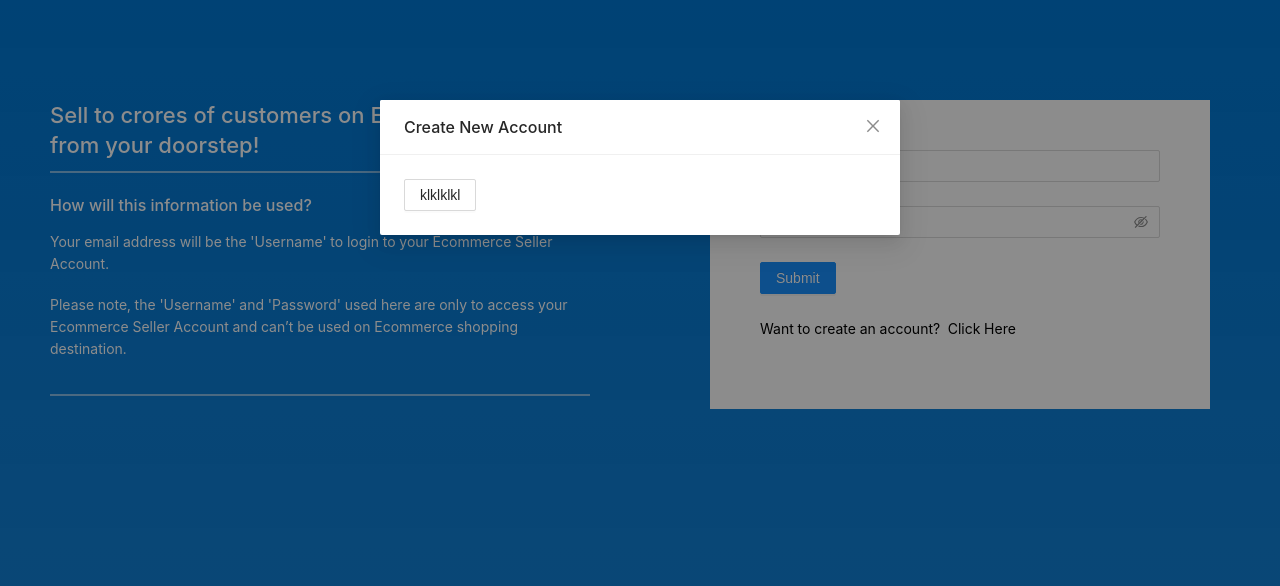
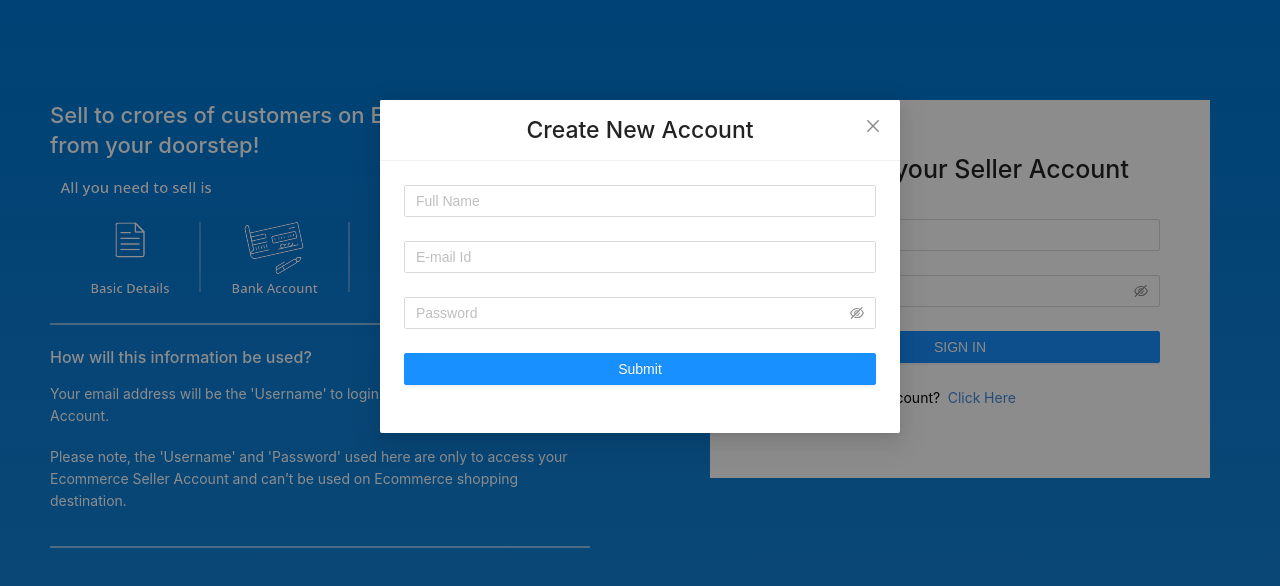
Before and after one commit to rupam999/E-commerce-PWA-Seller, a React (Create React App) app: page / in a window 1280 px wide. Both pictures are taken after a click on the element "Click Here". Shown: the top 586 px of the page. Built offline with nearby package versions, Linux system fonts and the light colour scheme.

Commit message:
Desktop login screen and new account style added

```diff
--- a/src/App.tsx
+++ b/src/App.tsx
@@ -8,6 +8,7 @@ import { Login } from './Screens/Mobile/SignInFlow';
 import { MainNavigation } from './Screens/Mobile/Navigation';
 import { DesktopLogin } from './Screens/Desktop/SignInFlow';
 import { DesktopSellerDashboard } from './Screens/Desktop/Content';
+import AddItem from './Screens/Desktop/Routes/AddItem';
 
 const App = () => {
   const {width} = WindowDimensions();
@@ -18,6 +19,7 @@ const App = () => {
           <Route exact path="/" component={DesktopLogin} />
           <Route exact path="/desktopLogin" component={DesktopLogin} />
           <Route exact path="/seller" component={DesktopSellerDashboard} />
+          <Route path="/add" component={AddItem} />
         </Router>
       </StoreProvider>
     );
--- /dev/null
+++ b/src/Screens/Desktop/Routes/AddItem.tsx
@@ -0,0 +1,13 @@
+import React from 'react';
+import { BrowserRouter as Router, Route } from 'react-router-dom';
+
+const AddItem = () => {
+    return(
+        <Router>
+            <Route exact path="/add" component={null} />
+            <Route exact path="/add/electronics" component={null} />
+        </Router>
+    );
+}
+
+export default AddItem;
--- a/src/Screens/Desktop/SignInFlow/DesktopLogin.tsx
+++ b/src/Screens/Desktop/SignInFlow/DesktopLogin.tsx
@@ -1,50 +1,26 @@
 import React, {useState} from 'react';
 import { Row, Col, Form, Input, Button, Modal  } from 'antd';
-import { BankOutlined, FileTextOutlined, BookOutlined } from '@ant-design/icons';
 import { useHistory } from 'react-router-dom';
+import DesktopCreateAccountForm from './components/DesktopCreateAccountForm';
+import IMG from '../../../assets/Desktop3Image.png';
 import './css/DesktopLoginStyle.css';
 
+export const DesktopLogin = () => {
+    const history = useHistory();
+    const [createAccountModal, setCreateAccountModal] = useState(false);
 
-export const DesktopLogin = () => {
-    const [isModalVisible, setIsModalVisible] = useState(false);
-    const [modal, contextHolder] = Modal.useModal();
-
-    const history = useHistory();
-
-    const showModal = () => {
-        setIsModalVisible(true);
+    const showCreateAccountModal = () => {
+        setCreateAccountModal(true);
     };
 
-    const handleOk = () => {
-        setIsModalVisible(false);
-    };
-
-    const handleCancel = () => {
-        setIsModalVisible(false);
-    };
-
-    const onFinish = (values: any) => {
+    const onFinishLogin = (values: any) => {
         console.log('Success:', values);
         history.push("/seller");
     };
 
-    const onFinishFailed = (errorInfo: any) => {
+    const onFinishFailedLogin = (errorInfo: any) => {
         console.log('Failed:', errorInfo);
     };
-
-    function info() {
-        Modal.info({
-          title: 'This is a notification message',
-          content: (
-            <div>
-              <p>some messages...some messages...</p>
-              <p>some messages...some messages...</p>
-            </div>
-          ),
-          onOk() {},
-        });
-    }
-
 
     return (
         <div className="desktopLoginScreen">
@@ -53,6 +29,7 @@ export const DesktopLogin = () => {
                     <div className="loginContent">
                         <h3>Sell to crores of customers on Ecommerce, right from your doorstep!</h3>
                         <div className="loginFaq">
+                            <img src={IMG} style={{marginBottom: 10}} />
                             <div className="border"></div>
                             <div className="loginFaqContent">
                                 <h4>How will this information be used?</h4>
@@ -68,45 +45,52 @@ export const DesktopLogin = () => {
                 </Col>
                 <Col span={12} className="loginForm">
                     <div>
+                        <h3>Login to your Seller Account</h3>
                         <Form
-                            name="basic"
-                            initialValues={{  }}
-                            onFinish={onFinish}
-                            onFinishFailed={onFinishFailed}
+                            onFinish={onFinishLogin}
+                            onFinishFailed={onFinishFailedLogin}
                             >
                             <Form.Item
-                                name="username"
-                                rules={[{ required: true, message: 'Please input your username!' }]}
+                                name="email"
+                                rules={[{ required: true, message: 'Please input your E-mail!' }]}
                             >
-                                <Input />
+                                <Input
+                                    type="email"
+                                    placeholder="E-mail Id"
+                                />
                             </Form.Item>
 
                             <Form.Item
                                 name="password"
                                 rules={[{ required: true, message: 'Please input your password!' }]}
                             >
-                                <Input.Password />
+                                <Input.Password
+                                    placeholder="Password"
+                                />
                             </Form.Item>
 
                             <Form.Item>
-                                <Button type="primary" htmlType="submit">
-                                Submit
+                                <Button
+                                    type="primary"
+                                    htmlType="submit"
+                                    className="desktopLoginBtn"
+                                    >
+                                    SIGN IN
                                 </Button>
                             </Form.Item>
                         </Form>
-                        <p>
+                        <p className="createAccountQuestion">
                             Want to create an account? &nbsp;
-                            <span onClick={showModal}>Click Here</span>
+                            <span onClick={showCreateAccountModal}>Click Here</span>
                         </p>
                     </div>
                 </Col>
             </Row>
-            <Modal title="Create New Account" footer={false} visible={isModalVisible} onOk={handleOk} onCancel={handleCancel}>
-                <Button onClick={() => {
-                    setIsModalVisible(false)
-                    info()
-          }}>klklklkl</Button>
-            </Modal>
+            {/* Create New Account */}
+            <DesktopCreateAccountForm
+                createAccountModal={createAccountModal}
+                setCreateAccountModal={setCreateAccountModal}
+            />
         </div>
     );
 }
--- /dev/null
+++ b/src/Screens/Desktop/SignInFlow/components/DesktopCreateAccountForm.tsx
@@ -0,0 +1,86 @@
+import React from 'react';
+import { Form, Input, Button, Modal  } from 'antd';
+import './css/DesktopCreateAccountFormStyle.css';
+
+const DesktopCreateAccountForm = (props) => {
+    const {createAccountModal, setCreateAccountModal} = props;
+
+    const showInformation = () => {
+        Modal.info({
+          title: 'Message',
+          content: (
+            <div className="desktopAccountCreationMessage">
+              <p>Your details has been submitted successfully!</p>
+              <p>Your account will be activated after 24Hrs.</p>
+            </div>
+          ),
+          onOk() {},
+        });
+    }
+
+    const onFinish = (values: any) => {
+        console.log('Success:', values);
+        setCreateAccountModal(!createAccountModal);
+        showInformation();
+    };
+
+    const onFinishFailed = (errorInfo: any) => {
+        console.log('Failed:', errorInfo);
+    };
+
+    return(
+        <Modal title="Create New Account"
+            className="desktopCreateAccount"
+            footer={false}
+            visible={createAccountModal}
+            onCancel={() => setCreateAccountModal(false)}
+            >
+            <Form
+                onFinish={onFinish}
+                onFinishFailed={onFinishFailed}
+                >
+
+                <Form.Item
+                    name="name"
+                    rules={[{ required: true, message: 'Please input your name!' }]}
+                >
+                    <Input
+                        placeholder="Full Name"
+                    />
+                </Form.Item>
+
+                <Form.Item
+                    name="email"
+                    rules={[{ required: true, message: 'Please input your E-mail!' }]}
+                >
+                    <Input
+                        type="email"
+                        placeholder="E-mail Id"
+                    />
+                </Form.Item>
+
+                <Form.Item
+                    name="password"
+                    rules={[{ required: true, message: 'Please input your password!' }]}
+                >
+                    <Input.Password
+                        placeholder="Password"
+                    />
+                </Form.Item>
+
+                <Form.Item>
+                    <Button
+                        type="primary"
+                        htmlType="submit"
+                        style={{width: '100%'}}
+                        >
+                        Submit
+                    </Button>
+                </Form.Item>
+
+            </Form>
+        </Modal>
+    );
+}
+
+export default DesktopCreateAccountForm;
--- /dev/null
+++ b/src/Screens/Desktop/SignInFlow/components/css/DesktopCreateAccountFormStyle.css
@@ -0,0 +1,14 @@
+.desktopAccountCreationMessage p{
+    color: #000;
+    margin-bottom: 0px;
+    padding-bottom: 8px;
+}
+
+.desktopCreateAccount .ant-modal-title {
+    font-size: 23px;
+    font-weight: 550;
+    line-height: 28px;
+    text-align: center!important;
+    color: rgb(34, 34, 34);
+    white-space: nowrap;
+}
--- a/src/Screens/Desktop/SignInFlow/css/DesktopLoginStyle.css
+++ b/src/Screens/Desktop/SignInFlow/css/DesktopLoginStyle.css
@@ -52,6 +52,31 @@
     margin-top: 100px;
 }
 
+.desktopLoginScreen .loginForm h3 {
+    text-align: center;
+    color: rgb(34, 34, 34);
+    font-size: 25px;
+    font-weight: 550;
+    white-space: nowrap;
+    margin-bottom: 30px;
+}
+
 .desktopLoginScreen .loginForm p {
     color: #000;
 }
+
+.desktopLoginScreen .ant-modal-mask, .ant-image-preview-mask {
+    background-color: rgba(0, 0, 0, 0.75) !important;
+}
+
+.desktopLoginScreen .desktopLoginBtn {
+    width: 100%;
+}
+
+.desktopLoginScreen .createAccountQuestion span{
+    color: rgb(66, 137, 219);
+}
+
+.desktopLoginScreen .createAccountQuestion span:hover{
+    cursor: pointer;
+}
```
Also changed, not shown: src/Screens/Desktop/Content/DesktopSellerDashboard.tsx (+22 -10 lines), src/assets/Desktop3Image.png (added).
